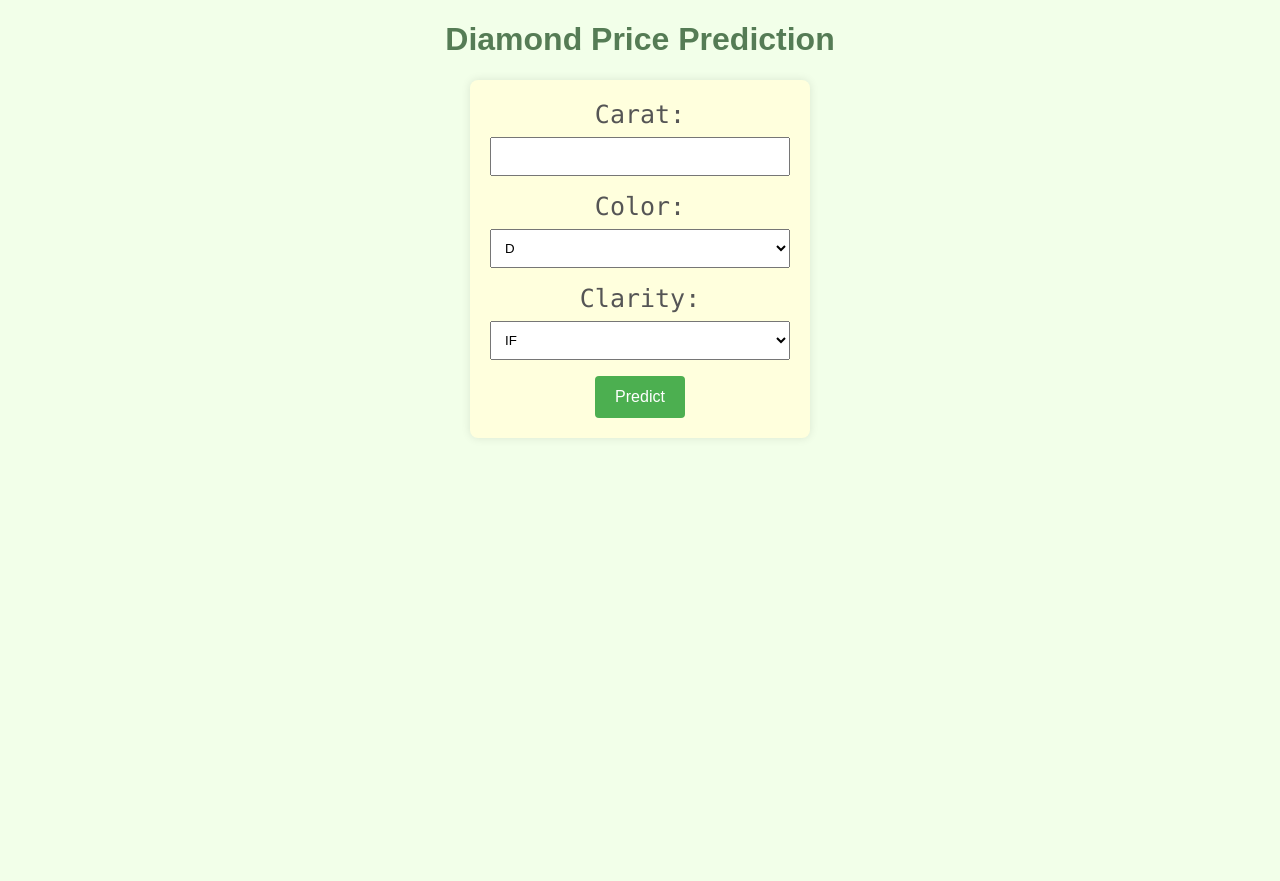
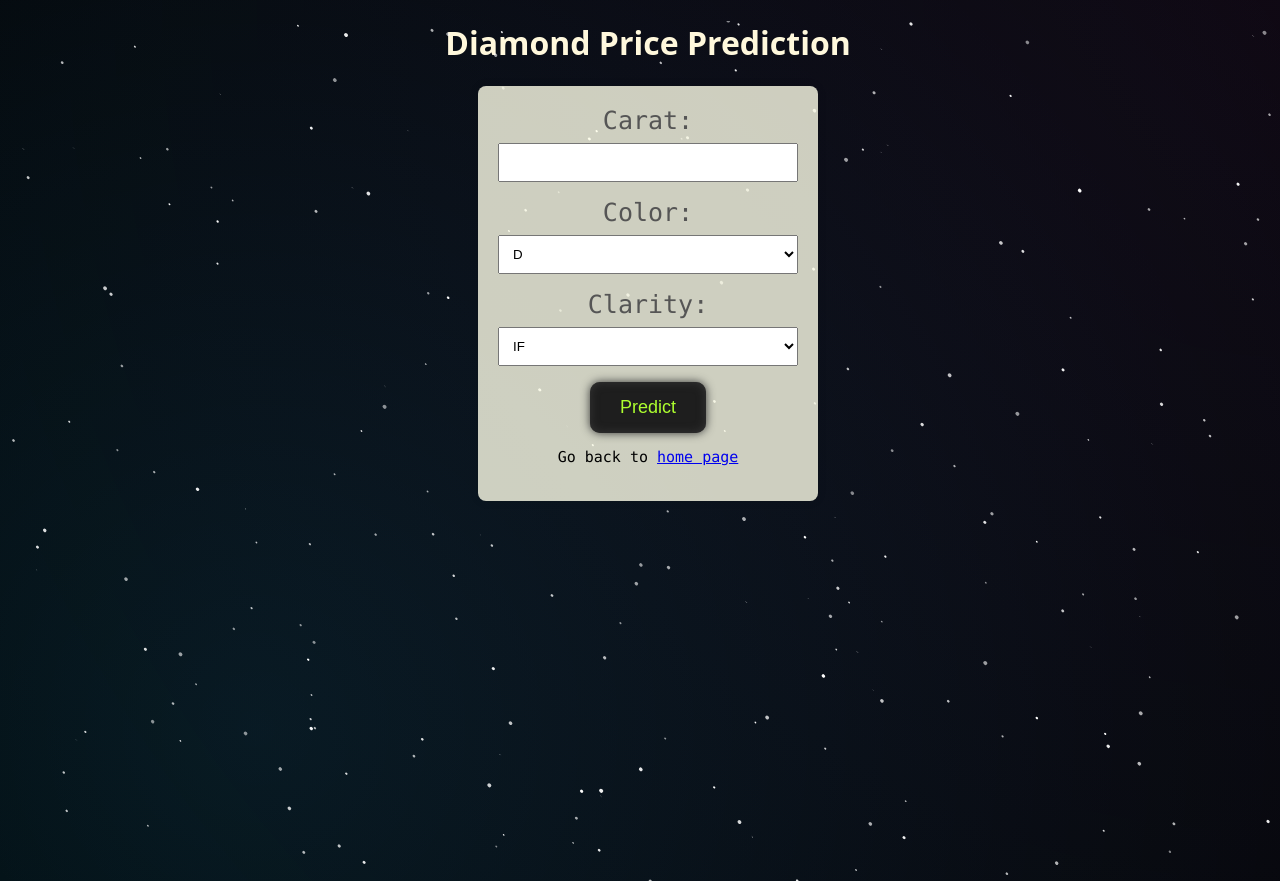
Before and after one commit to U-day-1/Diamond-Price-Prediction-Web-Application, a Flask app: template templates/home.html in a window 1280 px wide. Run offline with Flask 2, Linux system fonts and the light colour scheme; the template is opened without the code that fills it, so the values that code supplies are empty; parts of the project's set-up code (start-up, migrations or seed data) failed here and were passed over.

Commit message:
Update home.html

```diff
--- a/templates/home.html
+++ b/templates/home.html
@@ -5,15 +5,15 @@
     <meta name="viewport" content="width=device-width, initial-scale=1.0">
     <title>Diamond Price Prediction</title>
     <style>
-        body {
-            font-family: Arial, sans-serif;
-            margin: 20px;
-            background-color: #F2FFE9;
 
+        canvas {
+            position: fixed;
+            width: 100%;
+            height: 100%;
+            z-index: 1; /* Set to a lower z-index than the form */
         }
-
         h1 {
-            color: #557C55;
+            color:cornsilk;
             text-align: center;
         }
 
@@ -22,11 +22,13 @@
             font-family: "Lucida Console", "Courier New", monospace;
             max-width: 300px;
             margin: auto;
-            background-color: #FFFFDD;
+            background-color: rgba(255, 255, 234, 0.8);
             padding: 20px;
             border-radius: 8px;
             box-shadow: 0 0 10px rgba(0, 0, 0, 0.1);
             text-align: center;
+            position: relative;
+            z-index: 2;
         }
 
         label {
@@ -50,6 +52,8 @@
             border-radius: 4px;
             cursor: pointer;
             font-size: 16px;
+            position: relative;
+            z-index: 2;
         }
 
         button:hover {
@@ -98,7 +102,9 @@
     </script>
 </head>
 <body>
-    <h1>Diamond Price Prediction</h1>
+    <canvas></canvas>
+
+    <h1 style=" font-family: 'Open Sans', sans-serif;color:cornsilk">Diamond Price Prediction</h1>
 
     <form id="prediction-form">
         <label for="carat">Carat:</label>
@@ -126,10 +132,295 @@
             <option value="SI2">SI2</option>
             <option value="I1">I1</option>
         </select>
+<style>
+    button {
+        padding: 15px 30px;
+        font-size: 18px;
+        outline: none;
+        border: none;
+        border-radius: 10px;
+        transition: 0.5s;
+        background: #1e1e1e;
+        cursor: pointer;
+        color: greenyellow;
+        box-shadow: 0 0 10px #363636, inset 0 0 10px #363636;
+      }
 
-        <button type="submit">Predict</button>
+      button:hover {
+        animation: a 0.5s 1 linear;
+      }
+
+      @keyframes a {
+        0% {
+          transform: scale(0.7, 1.3);
+        }
+
+        25% {
+          transform: scale(1.3, 0.7);
+        }
+
+        50% {
+          transform: scale(0.7, 1.3);
+        }
+
+        75% {
+          transform: scale(1.3, 0.7);
+        }
+
+        100% {
+          transform: scale(1, 1);
+        }
+      }
+
+</style>
+        <button type="submit">Predict</button><br>
+        <p style="font-size:15px"> Go back to <a href="http://127.0.0.1:5000/" >home page </a> </p>
+
     </form>
 
-    <div id="prediction-result"></div>
+    <div style="font-size:30px;color:cornsilk; font-family: 'Open Sans', sans-serif;" id="prediction-result"></div>
+<!-- 9999999999999999999999999999999999999999999999999999999999999999999999999999999999999999999999999999999999999999999999999999999-->
+
+
+
+<style>body {
+    width: 100%;
+    height: 100vh;
+    background-color: #000;
+    background-image: radial-gradient(circle at top right, rgba(121, 68, 154, 0.13),       transparent),
+      radial-gradient(circle at 20% 80%, rgba(41, 196, 255, 0.13), transparent)
+  }
+
+  canvas {
+    position: fixed;
+    width: 100%;
+    height: 100%;
+  }</style>
+  <script>
+    document.addEventListener('DOMContentLoaded', function() {
+    const STAR_COUNT = ( window.innerWidth + window.innerHeight ) / 8,
+    STAR_SIZE = 3,
+    STAR_MIN_SCALE = 0.2,
+    OVERFLOW_THRESHOLD = 50;
+
+const canvas = document.querySelector( 'canvas' ),
+    context = canvas.getContext( '2d' );
+
+let scale = 1, // device pixel ratio
+  width,
+  height;
+
+let stars = [];
+
+let pointerX,
+  pointerY;
+
+let velocity = { x: 0, y: 0, tx: 0, ty: 0, z: 0.0005 };
+
+let touchInput = false;
+
+generate();
+resize();
+step();
+
+window.onresize = resize;
+canvas.onmousemove = onMouseMove;
+canvas.ontouchmove = onTouchMove;
+canvas.ontouchend = onMouseLeave;
+document.onmouseleave = onMouseLeave;
+
+function generate() {
+
+ for( let i = 0; i < STAR_COUNT; i++ ) {
+  stars.push({
+    x: 0,
+    y: 0,
+    z: STAR_MIN_SCALE + Math.random() * ( 1 - STAR_MIN_SCALE )
+  });
+ }
+
+}
+
+function placeStar( star ) {
+
+star.x = Math.random() * width;
+star.y = Math.random() * height;
+
+}
+
+function recycleStar( star ) {
+
+let direction = 'z';
+
+let vx = Math.abs( velocity.tx ),
+      vy = Math.abs( velocity.ty );
+
+if( vx > 1 && vy > 1 ) {
+  let axis;
+
+  if( vx > vy ) {
+    axis = Math.random() < Math.abs( velocity.x ) / ( vx + vy ) ? 'h' : 'v';
+  }
+  else {
+    axis = Math.random() < Math.abs( velocity.y ) / ( vx + vy ) ? 'v' : 'h';
+  }
+
+  if( axis === 'h' ) {
+    direction = velocity.x > 0 ? 'l' : 'r';
+  }
+  else {
+    direction = velocity.y > 0 ? 't' : 'b';
+  }
+}
+
+star.z = STAR_MIN_SCALE + Math.random() * ( 1 - STAR_MIN_SCALE );
+
+if( direction === 'z' ) {
+  star.z = 0.1;
+  star.x = Math.random() * width;
+  star.y = Math.random() * height;
+}
+else if( direction === 'l' ) {
+  star.x = -STAR_SIZE;
+  star.y = height * Math.random();
+}
+else if( direction === 'r' ) {
+  star.x = width + STAR_SIZE;
+  star.y = height * Math.random();
+}
+else if( direction === 't' ) {
+  star.x = width * Math.random();
+  star.y = -STAR_SIZE;
+}
+else if( direction === 'b' ) {
+  star.x = width * Math.random();
+  star.y = height + STAR_SIZE;
+}
+
+}
+
+function resize() {
+
+scale = window.devicePixelRatio || 1;
+
+width = window.innerWidth * scale;
+height = window.innerHeight * scale;
+
+canvas.width = width;
+canvas.height = height;
+
+stars.forEach( placeStar );
+
+}
+
+function step() {
+
+context.clearRect( 0, 0, width, height );
+
+update();
+render();
+
+requestAnimationFrame( step );
+
+}
+
+function update() {
+
+velocity.tx *= 0.95;
+velocity.ty *= 0.95;
+
+velocity.x += ( velocity.tx - velocity.x ) * 0.7;
+velocity.y += ( velocity.ty - velocity.y ) * 0.7;
+
+stars.forEach( ( star ) => {
+
+  star.x += velocity.x * star.z;
+  star.y += velocity.y * star.z;
+
+  star.x += ( star.x - width/2 ) * velocity.z * star.z;
+  star.y += ( star.y - height/2 ) * velocity.z * star.z;
+  star.z += velocity.z;
+
+  // recycle when out of bounds
+  if( star.x < -OVERFLOW_THRESHOLD || star.x > width + OVERFLOW_THRESHOLD || star.y < -OVERFLOW_THRESHOLD || star.y > height + OVERFLOW_THRESHOLD ) {
+    recycleStar( star );
+  }
+
+} );
+
+}
+
+function render() {
+
+stars.forEach( ( star ) => {
+
+  context.beginPath();
+  context.lineCap = 'round';
+  context.lineWidth = STAR_SIZE * star.z * scale;
+  context.strokeStyle = 'rgba(255,255,255,'+(0.5 + 0.5*Math.random())+')';
+
+  context.beginPath();
+  context.moveTo( star.x, star.y );
+
+  var tailX = velocity.x * 2,
+      tailY = velocity.y * 2;
+
+  // stroke() wont work on an invisible line
+  if( Math.abs( tailX ) < 0.1 ) tailX = 0.5;
+  if( Math.abs( tailY ) < 0.1 ) tailY = 0.5;
+
+  context.lineTo( star.x + tailX, star.y + tailY );
+
+  context.stroke();
+
+} );
+
+}
+
+function movePointer( x, y ) {
+
+if( typeof pointerX === 'number' && typeof pointerY === 'number' ) {
+
+  let ox = x - pointerX,
+      oy = y - pointerY;
+
+  velocity.tx = velocity.x + ( ox / 8*scale ) * ( touchInput ? -1 : 1 );
+  velocity.ty = velocity.y + ( oy / 8*scale ) * ( touchInput ? -1 : 1 );
+
+}
+
+pointerX = x;
+pointerY = y;
+
+}
+
+function onMouseMove( event ) {
+
+touchInput = false;
+
+movePointer( event.clientX, event.clientY );
+
+}
+
+function onTouchMove( event ) {
+
+touchInput = true;
+
+movePointer( event.touches[0].clientX, event.touches[0].clientY, true );
+
+event.preventDefault();
+
+}
+
+function onMouseLeave() {
+
+pointerX = null;
+pointerY = null;
+
+}
+});
+</script>
+
+
 </body>
 </html>
```
